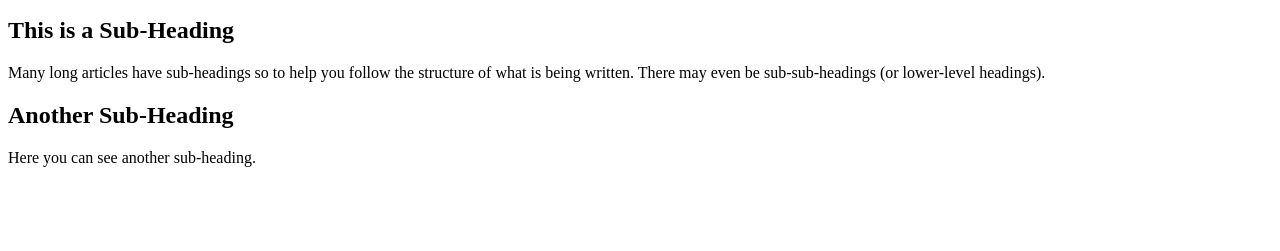
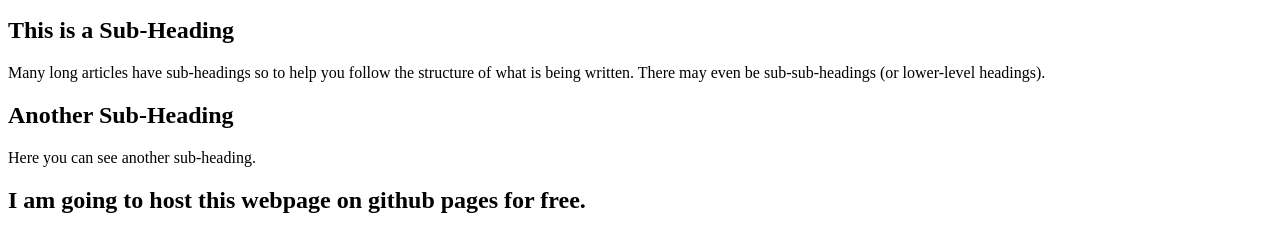
Before and after one commit to DanialShah11/Web-development-, a plain HTML site: page index.html in a window 1280 px wide. Shown: the part 87-338 px from the top of the page. Drawn offline with Linux system fonts and the light colour scheme.

Commit message:
Just a heading

```diff
--- a/index.html
+++ b/index.html
@@ -13,6 +13,7 @@
         headings).</p>
     <h2>Another Sub-Heading</h2>
     <p>Here you can see another sub-heading.</p>
+    <h2>I am going to host this webpage on github pages for free.</h2>
 </body>
 
 </html>
```
